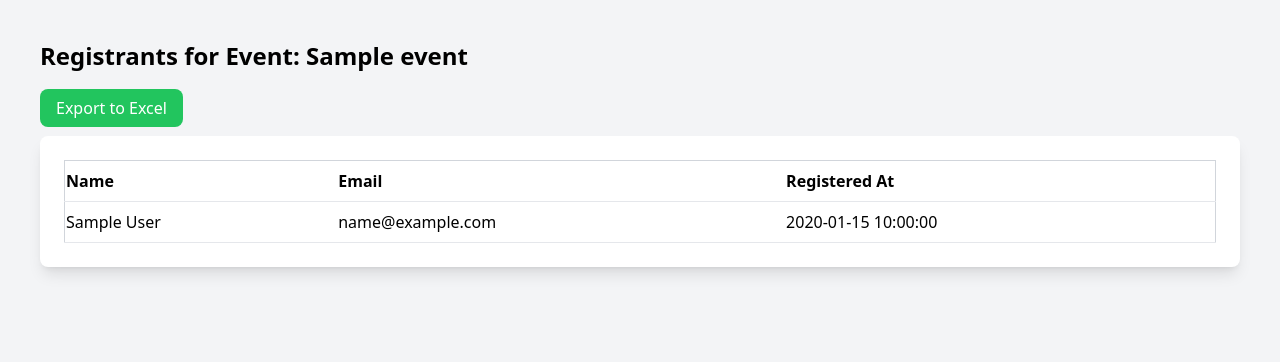
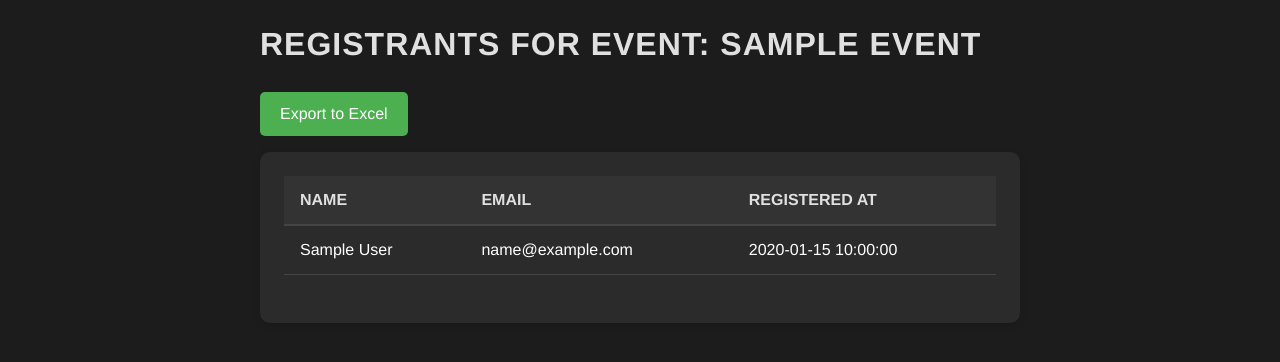
Before and after one commit to KnoWingFly/eventwebsitephp, a PHP site: page /admin/registrants.php?event_id=1 in a window 1280 px wide. Shown: the top 362 px of the page. Run offline with PHP 8.4, Linux system fonts and the light colour scheme; the visitor is signed in with stand-in values (Sample User, id 1); tables that the repository leaves empty hold one stand-in row (values such as "Sample post").

Commit message:
commit pake akun github clozzy (andre)

```diff
--- a/admin/registrants.php
+++ b/admin/registrants.php
@@ -144,30 +144,137 @@ if (isset($_GET["export"]) && $_GET["export"] === "xlsx") {
     <meta name="viewport" content="width=device-width, initial-scale=1.0">
     <title>Registrants for <?= htmlspecialchars($event["name"]) ?></title>
     <link href="../css/output.css" rel="stylesheet">
+    <style>
+        /* Warna latar belakang umum */
+        body {
+            background-color: #1c1c1c; /* Monokrom abu-abu gelap */
+            color: #e0e0e0; /* Teks abu-abu terang */
+            font-family: 'Helvetica Neue', sans-serif;
+        }
+
+        /* Container styling */
+        .container {
+            max-width: 800px;
+            margin: 0 auto;
+            padding: 20px;
+        }
+
+        h1 {
+            font-size: 2rem;
+            font-weight: 700;
+            color: #e0e0e0;
+            margin-bottom: 24px;
+            text-transform: uppercase;
+            letter-spacing: 1px;
+        }
+
+        a {
+            display: inline-block;
+            padding: 10px 20px;
+            text-decoration: none;
+            border-radius: 5px;
+            transition: background-color 0.3s ease;
+        }
+
+        .bg-green-500 {
+            background-color: #4CAF50;
+        }
+
+        .hover\\:bg-green-700:hover {
+            background-color: #3e8e41;
+        }
+
+        /* Table styling */
+        table {
+            width: 100%;
+            border-collapse: collapse;
+            margin-bottom: 24px;
+        }
+
+        th, td {
+            padding: 12px 16px;
+            text-align: left;
+        }
+
+        th {
+            background-color: #333333;
+            color: #e0e0e0;
+            font-weight: bold;
+            text-transform: uppercase;
+            border-bottom: 2px solid #444444;
+        }
+
+        td {
+            background-color: #2b2b2b;
+            color: #ffffff;
+            border-bottom: 1px solid #444444;
+        }
+
+        /* Hover effect for table rows */
+        tr:hover td {
+            background-color: #3a3a3a;
+        }
+
+        /* Button styling */
+        .btn {
+            padding: 10px 20px;
+            background-color: #4CAF50; /* Hijau monokrom */
+            color: white;
+            border: none;
+            border-radius: 5px;
+            cursor: pointer;
+            transition: background-color 0.3s ease;
+        }
+
+        .btn:hover {
+            background-color: #3e8e41;
+        }
+
+        /* Box styling */
+        .box {
+            background-color: #2b2b2b;
+            padding: 24px;
+            border-radius: 10px;
+            box-shadow: 0px 2px 8px rgba(0, 0, 0, 0.1);
+        }
+
+        /* Monochrome hover effect */
+        .btn-view:hover {
+            background-color: #8bc34a; /* Lebih terang untuk efek hover */
+        }
+
+        .btn-edit:hover {
+            background-color: #ffeb3b;
+        }
+
+        .btn-delete:hover {
+            background-color: #f44336;
+        }
+    </style>
 </head>
-<body class="bg-gray-100">
-    <div class="container mx-auto p-10">
-        <h1 class="text-2xl font-bold mb-6">Registrants for Event: <?= htmlspecialchars($event["name"]) ?></h1>
+<body>
+    <div class="container">
+        <h1>Registrants for Event: <?= htmlspecialchars($event["name"]) ?></h1>
 
         <div class="mb-4">
-            <a href="registrants.php?event_id=<?= $event_id ?>&export=xlsx" class="bg-green-500 hover:bg-green-700 text-white py-2 px-4 rounded-lg">Export to Excel</a>
+            <a href="registrants.php?event_id=<?= $event_id ?>&export=xlsx" class="btn bg-green-500 hover:bg-green-700">Export to Excel</a>
         </div>
 
-        <div class="bg-white shadow-lg rounded-lg p-6">
-            <table class="min-w-full bg-white border border-gray-300 rounded-lg">
+        <div class="box">
+            <table>
                 <thead>
                     <tr>
-                        <th class="py-2 border-b text-left">Name</th>
-                        <th class="py-2 border-b text-left">Email</th>
-                        <th class="py-2 border-b text-left">Registered At</th>
+                        <th>Name</th>
+                        <th>Email</th>
+                        <th>Registered At</th>
                     </tr>
                 </thead>
                 <tbody>
                     <?php foreach ($registrants as $registrant): ?>
                     <tr>
-                        <td class="py-2 border-b"><?= htmlspecialchars($registrant["name"]) ?></td>
-                        <td class="py-2 border-b"><?= htmlspecialchars($registrant["email"]) ?></td>
-                        <td class="py-2 border-b"><?= htmlspecialchars($registrant["registered_at"]) ?></td>
+                        <td><?= htmlspecialchars($registrant["name"]) ?></td>
+                        <td><?= htmlspecialchars($registrant["email"]) ?></td>
+                        <td><?= htmlspecialchars($registrant["registered_at"]) ?></td>
                     </tr>
                     <?php endforeach; ?>
                 </tbody>
```
